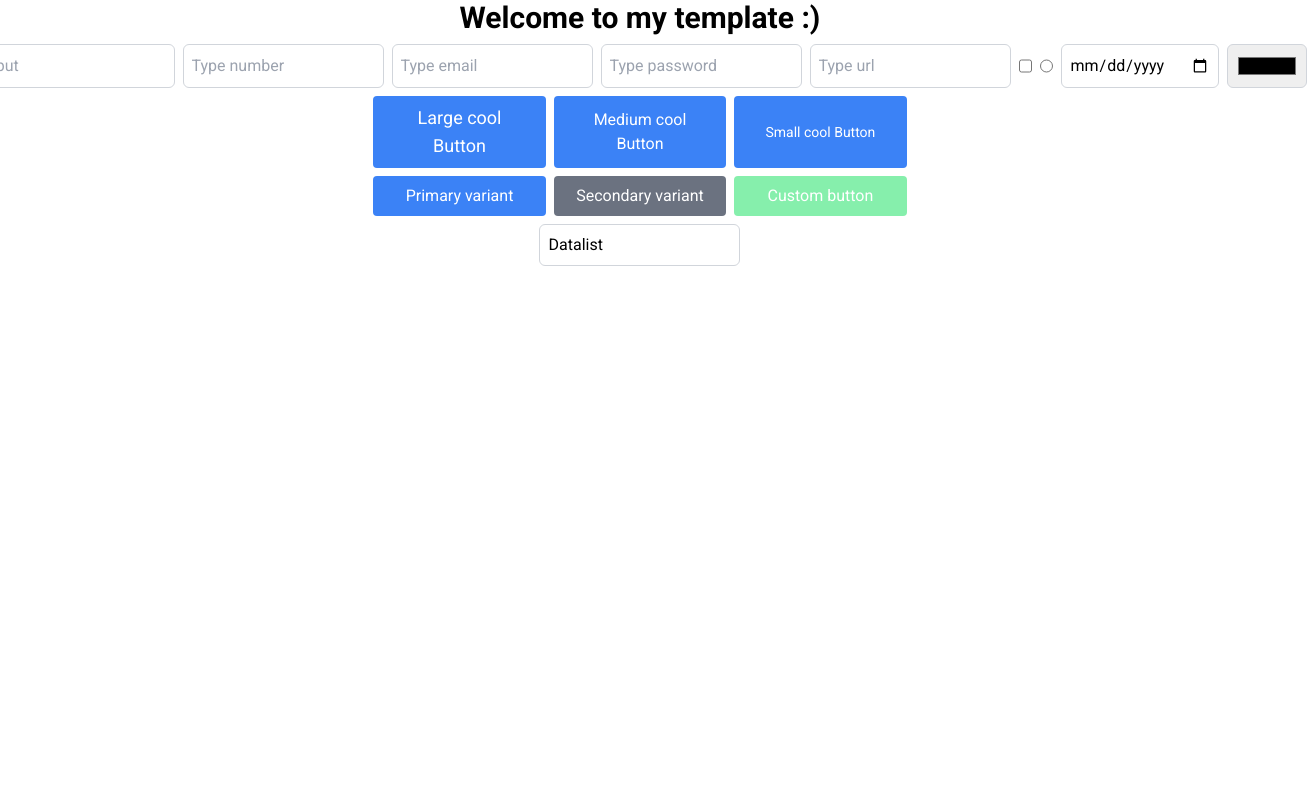
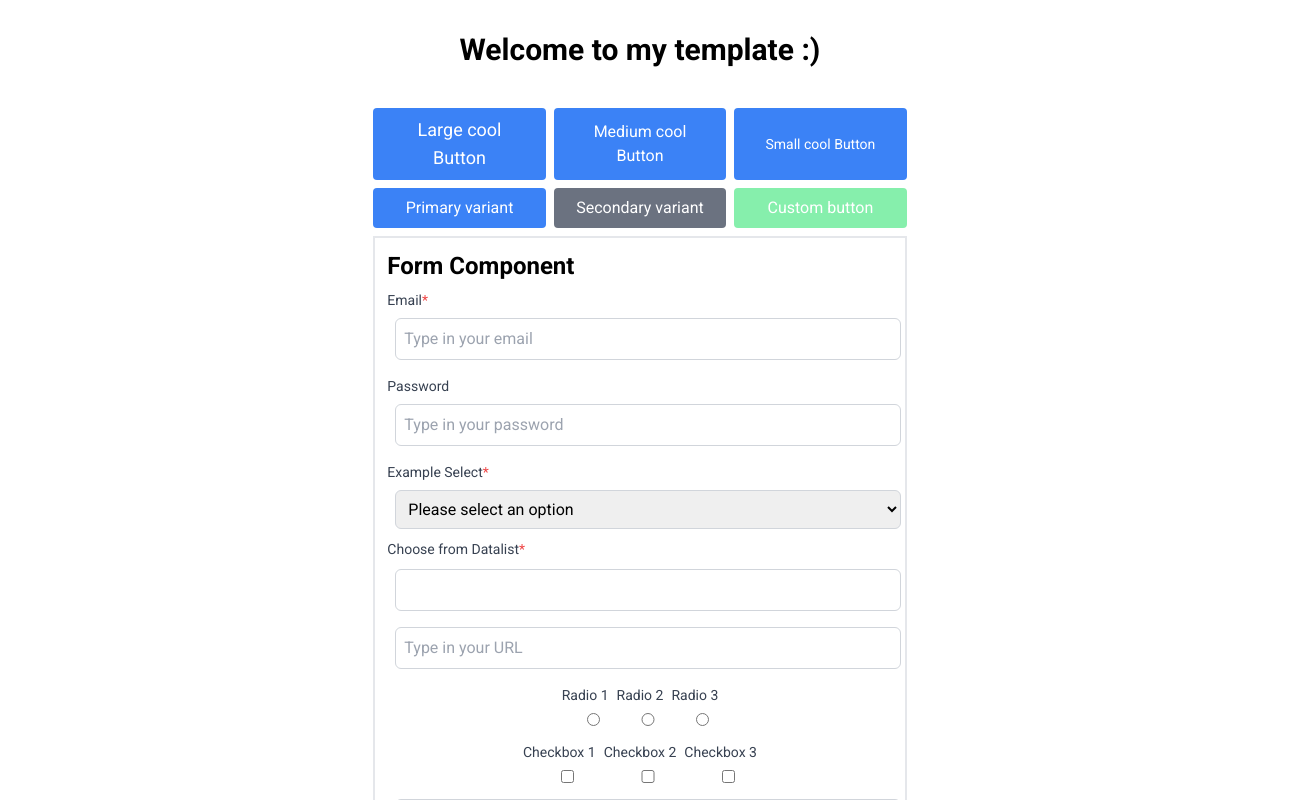
Before and after one commit to JacqueEvanderVentura/react-ts-template, a React (Vite) app: page / in a window 1280 px wide. Shown: the top 800 px of the page, 1307 px wide, since content can reach past the window. Built offline with nearby package versions, Linux system fonts and the light colour scheme.

Commit message:
refactor(components/react-hook-form): major refactoring <see details> - react-hook-form added - - now input, select and datalist work with said library - added snackbar library

```diff
--- a/src/App.tsx
+++ b/src/App.tsx
@@ -1,59 +1,142 @@
-import { useState, ChangeEvent } from "react";
 import "./App.scss";
-import { Button, Input, Heading, Datalist } from "./components";
+
+import { useSnackbar } from "notistack";
+
+import { Button, Input, Heading, Datalist, Select } from "./components";
+import { useForm } from "react-hook-form";
 
 function App() {
-	const [datalistValue, setDatalistValue] = useState<string | number>();
-	function handleDatalistChange(e: ChangeEvent<HTMLInputElement>) {
-		e.preventDefault();
+	const {
+		register,
+		handleSubmit,
+		formState: { errors },
+	} = useForm();
 
-		setDatalistValue(e.target.value);
+	const { enqueueSnackbar } = useSnackbar();
+
+	function handleOnSubmitForm(formState: Record<string, any>) {
+		console.info(formState);
+		const content = (
+			<div>
+				{Object.entries(formState).map(([key, value]) => (
+					<div key={key + value + Date.now()}>
+						{key}: {String(value)}
+					</div>
+				))}
+			</div>
+		);
+
+		enqueueSnackbar(content, {
+			variant: "success",
+			autoHideDuration: 5000,
+		});
 	}
 
 	return (
+		<div>
 			<div className="flex flex-col justify-center items-center w-full">
-			<div className="flex flex-col justify-center items-center w-5/12  gap-2">
-				<Heading level="h2">Welcome to my template :)</Heading>
-				<div className="flex flex-row gap-2">
-					<Input placeholder="Input" type="text" />
-					<Input placeholder="Type number" type="number" />
-					<Input placeholder="Type email" type="email" />
-					<Input placeholder="Type password" type="password" />
-					<Input placeholder="Type url" type="url" />
-					<Input type="checkbox" />
-					<Input type="radio" />
-					<Input type="date" />
-					<Input className="w-20 h-11" type="color" />
-				</div>
+				<div className="flex flex-col justify-center items-center w-5/12 gap-2">
+					<Heading level="h2" className="my-8">
+						Welcome to my template :)
+					</Heading>
+
 					<div className="grid grid-cols-3 gap-2">
 						<Button textSize="large">Large cool Button</Button>
 						<Button textSize="medium">Medium cool Button</Button>
 						<Button textSize="small">Small cool Button</Button>
-
 						<Button textSize="medium" variant="primary">
 							Primary variant
 						</Button>
 						<Button textSize="medium" variant="secondary">
 							Secondary variant
 						</Button>
-					<Button
-						textSize="medium"
-						className="bg-green-300 hover:bg-green-500 active:bg-green-800 text-black"
-					>
+						<Button textSize="medium" className="bg-green-300 hover:bg-green-500 active:bg-green-800 text-black">
 							Custom button
 						</Button>
 					</div>
-				<div className="flex flex-row gap-3">
+					<div className="w-full h-full border-3 border-black  ">
+						<form onSubmit={handleSubmit(handleOnSubmitForm)} className="border-2 w-full p-3">
+							<Heading level="h3">Form Component</Heading>
+							<Input
+								label="Email"
+								type="email"
+								name="email"
+								placeholder="Type in your email"
+								register={register("email")}
+								errors={errors}
+							/>
+							<Input
+								label="Password"
+								type="password"
+								name="password"
+								placeholder="Type in your password"
+								register={register("password")}
+							/>
+							{errors.password && <span>This field is required</span>}
+							<Select
+								name="exampleSelect"
+								label="Example Select"
+								defaultValue="Please select an option"
+								register={register}
+								errors={errors}
+								required
+							>
+								<option>lorei lorai</option>
+								<option>como tan mushasho</option>
+								<option value="bien">lo veo muy</option>
+							</Select>
 							<Datalist
-						selectedValue={datalistValue ?? "Datalist"}
-						onChange={handleDatalistChange}
+								register={register}
+								required
+								name="datalist"
+								label="Choose from Datalist"
+								errors={errors}
 							>
-						<option value="Datalist">From my component library</option>
-						<option value="Value">Abc</option>
-						<option value="Arroz">Plato típico</option>
-						<option value="Soda">Beverage</option>
-						<option value="Mismo value y label">Mismo value y label</option>
+								<option>Option 1</option>
+								<option>Lotion 1</option>
+								<option value="option2">Option 2</option>
 							</Datalist>
+							<Input register={register("URL")} name="URL" placeholder="Type in your URL" type="url" />
+							<div className="flex flex-row justify-center gap-2">
+								<Input
+									type="radio"
+									name="radioGroup"
+									value="radio1"
+									register={register("radioGroup")}
+									label="Radio 1"
+								/>
+
+								<Input
+									type="radio"
+									name="radioGroup"
+									value="radio2"
+									register={register("radioGroup")}
+									label="Radio 2"
+								/>
+
+								<Input
+									type="radio"
+									name="radioGroup"
+									value="radio3"
+									register={register("radioGroup")}
+									label="Radio 3"
+								/>
+							</div>
+
+							<div className="flex flex-row justify-center gap-2">
+								<Input type="checkbox" name="checkbox1" register={register("checkbox1")} label="Checkbox  1" />
+
+								<Input type="checkbox" name="checkbox2" register={register("checkbox2")} label="Checkbox  2" />
+
+								<Input type="checkbox" name="checkbox3" register={register("checkbox3")} label="Checkbox  3" />
+							</div>
+							<Input register={register("date")} name="date" type="date" />
+							<Input register={register("color")} name="color" className="w-20 h-20" type="color" />
+							<div className="flex flex-row justify-end gap-2">
+								<Button type="submit">Submit</Button>
+							</div>
+						</form>
+					</div>
 				</div>
 			</div>
 		</div>
--- a/src/components/Datalist/index.tsx
+++ b/src/components/Datalist/index.tsx
@@ -1,34 +1,59 @@
 import React, { ReactNode } from "react";
 import classNames from "classnames";
-
+import { FieldValues, UseFormRegister, DeepMap, FieldError } from "react-hook-form";
+import { Typography } from "../";
 interface DataListProps extends React.InputHTMLAttributes<HTMLInputElement> {
-	selectedValue?: string | number;
 	className?: string;
 	children: ReactNode;
+	register: UseFormRegister<any>;
+	name: string;
+	label?: string;
+	required?: boolean;
+	errors?: DeepMap<FieldValues, FieldError>;
 }
 
 const DataList: React.FC<DataListProps> = ({
-	selectedValue,
-	onChange,
 	className,
 	children,
+	register,
+	name,
+	label,
+	required = false,
+	errors,
 	...rest
 }) => {
-	const dataListClasses = classNames(
-		"border border-gray-300 rounded-md p-2",
-		className,
-	);
+	const dataListClasses = classNames("border border-gray-300 rounded-md p-2 m-2 w-full h-full", className);
+
+	const validationRule = (value: string) => value.trim() !== "" || "This field is required";
+
+	const registerRequirementHandler = required
+		? register(name, {
+				validate: validationRule || undefined,
+			})
+		: register(name, { required: false });
 
 	return (
+		<div>
+			{label && (
+				<label className="mt-2 text-sm text-gray-700" htmlFor={name}>
+					{label}
+					{required && <span className="text-red-500">*</span>}
+				</label>
+			)}
 			<div className={dataListClasses}>
 				<input
 					list="datalistOptions"
-				value={selectedValue}
-				onChange={onChange}
-				className="w-full"
+					{...registerRequirementHandler}
+					className="w-full outline-none bg-transparent"
 					{...rest}
 				/>
 				<datalist id="datalistOptions">{children}</datalist>
+			</div>
+			{errors && errors[name] && (
+				<Typography size="xs" variant="warning">
+					{errors[name].message}
+				</Typography>
+			)}
 		</div>
 	);
 };
--- a/src/components/Form/index.tsx
+++ b/src/components/Form/index.tsx
@@ -1,19 +1,50 @@
-import React, { FC, FormEvent } from 'react';
-import classNames from 'classnames';
+import React, { useState, ReactNode } from "react";
+import { Button, Input, Select, Datalist } from "../../components";
 
 interface FormProps {
- onSubmit?: (event: FormEvent<HTMLFormElement>) => void;
- className?: string;
+	initialValue: Record<string, any>;
+	onSubmit: (data: any) => void;
+	children: ReactNode;
+	submitButtonText?: string;
 }
 
-const Form: FC<FormProps> = ({ onSubmit, className, children }) => {
- const formClasses = classNames('space-y-4', className);
+const Form: React.FC<FormProps> = ({ initialValue, onSubmit, children, submitButtonText = "Submit" }) => {
+	const [formState, setFormState] = useState(initialValue);
 
- return (
-    <form onSubmit={onSubmit} className={formClasses}>
-      {children}
-    </form>
- );
+	const handleChange = (e: React.ChangeEvent<HTMLInputElement | HTMLSelectElement | HTMLTextAreaElement>) => {
+		setFormState({ ...formState, [e.target.name]: e.target.value });
+	};
+
+	const handleSubmit = (e: React.FormEvent<HTMLFormElement>) => {
+		e.preventDefault();
+		onSubmit(formState);
+	};
+
+	return (
+		<form onSubmit={handleSubmit} className="space-y-4">
+			{React.Children.map(children, (child) => {
+				if (React.isValidElement(child)) {
+					if (child.type === Input) {
+						return React.cloneElement(child, {
+							onChange: handleChange,
+						} as React.InputHTMLAttributes<HTMLInputElement>);
+					} else if (child.type === Select || child.type === Datalist) {
+						return React.cloneElement(child, {
+							onChange: handleChange,
+						} as React.SelectHTMLAttributes<HTMLSelectElement>);
+					} else if (child.type === "textarea") {
+						return React.cloneElement(child, {
+							onChange: handleChange,
+						} as React.TextareaHTMLAttributes<HTMLTextAreaElement>);
+					}
+				}
+				return child;
+			})}
+			<Button type="submit" className="bg-blue-500 text-white px-4 py-2 rounded">
+				{submitButtonText}
+			</Button>
+		</form>
+	);
 };
 
 export default Form;
--- a/src/components/Heading/index.tsx
+++ b/src/components/Heading/index.tsx
@@ -7,11 +7,7 @@ interface HeadingProps {
 	className?: string;
 }
 
-const Heading: React.FC<HeadingProps> = ({
-	level = "h1",
-	children,
-	className,
-}) => {
+const Heading: React.FC<HeadingProps> = ({ level = "h1", children, className }) => {
 	const TagName = level;
 
 	const headingStyles = {
--- a/src/components/Input/index.tsx
+++ b/src/components/Input/index.tsx
@@ -1,28 +1,36 @@
-import React from "react";
+import { InputHTMLAttributes, FC } from "react";
 import classNames from "classnames";
+import { FieldValues, UseFormRegisterReturn, DeepMap, FieldError } from "react-hook-form";
 
-// interface InputProps {
-// id?: string;
-// name?: string;
-// type?: string;
-// value?: string;
-// placeholder?: string;
-// onChange?: (event: React.ChangeEvent<HTMLInputElement>) => void;
-// onClick?: () => void;
-// className?: string;
-// }
+import { Typography } from "../";
 
-interface InputProps extends React.InputHTMLAttributes<HTMLInputElement> {
+interface InputProps extends InputHTMLAttributes<HTMLInputElement> {
 	className?: string;
+	name: string;
+	label?: string;
+	register: UseFormRegisterReturn<any>;
+	required?: boolean;
+	errors?: DeepMap<FieldValues, FieldError>;
 }
 
-const Input: React.FC<InputProps> = ({ className, ...rest }) => {
-	const inputClasses = classNames(
-		"border border-gray-300 rounded-md p-2",
-		className,
+const Input: FC<InputProps> = ({ className, name, label, register, required, errors, ...rest }) => {
+	const inputClasses = classNames("border border-gray-300 rounded-md p-2 m-2 w-full", className);
+	return (
+		<div className="flex flex-col">
+			{label && (
+				<label className="mt-2 text-sm text-gray-700" htmlFor={name}>
+					{label}
+					{errors && <span className="text-red-500">*</span>}
+				</label>
+			)}
+			<input {...register} {...rest} className={inputClasses} />
+			{errors && errors[name] && (
+				<Typography size="xs" variant="warning">
+					*This field is required
+				</Typography>
+			)}
+		</div>
 	);
-
-	return <input {...rest} className={inputClasses} />;
 };
 
 export default Input;
--- a/src/components/Select/index.tsx
+++ b/src/components/Select/index.tsx
@@ -1,34 +1,62 @@
-import React from 'react';
-import classNames from 'classnames';
-
-interface SelectOption {
- value: string;
- label: string;
+import React from "react";
+import classNames from "classnames";
+import { FieldValues, UseFormRegister, DeepMap, FieldError } from "react-hook-form";
+import { Typography } from "../";
+interface SelectProps extends React.SelectHTMLAttributes<HTMLSelectElement> {
+	className?: string;
+	children: React.ReactNode;
+	register: UseFormRegister<any>;
+	name: string;
+	label?: string;
+	defaultValue?: string | number;
+	required?: boolean;
+	errors?: DeepMap<FieldValues, FieldError>;
 }
 
-interface SelectProps {
- options: SelectOption[];
- selectedValue?: string;
- onChange?: (event: React.ChangeEvent<HTMLSelectElement>) => void;
- className?: string;
-}
+const Select: React.FC<SelectProps> = ({
+	className,
+	children,
+	register,
+	name,
+	label,
+	defaultValue,
+	required = false,
+	errors,
+	...rest
+}) => {
+	const selectClasses = classNames("border border-gray-300 rounded-md p-2 m-2 w-full h-full", className);
 
-const Select: React.FC<SelectProps> = ({ options, selectedValue, onChange, className }) => {
- const selectClasses = classNames('border border-gray-300 rounded-md p-2', className);
+	const validationRule = (value: string) => value !== "Please select an option" || "This field is required";
 
- return (
-    <select
-      value={selectedValue}
-      onChange={onChange}
-      className={selectClasses}
-    >
-      {options.map((option) => (
-        <option key={option.value} value={option.value}>
-          {option.label}
-        </option>
-      ))}
-    </select>
- );
+	const registerRequirementHandler = required
+		? register(name, {
+				validate: validationRule || undefined,
+			})
+		: register(name, { required: false });
+
+	return (
+		<div className="flex flex-col">
+			{label && (
+				<label className="mt-2 text-sm text-gray-700" htmlFor={name}>
+					{label}
+					{required && <span className="text-red-500">*</span>}
+				</label>
+			)}
+			<select defaultValue={defaultValue} className={selectClasses} {...registerRequirementHandler} {...rest}>
+				{defaultValue && (
+					<option value={defaultValue} disabled>
+						{defaultValue}
+					</option>
+				)}
+				{children}
+			</select>
+			{errors && errors[name] && (
+				<Typography size="xs" variant="warning">
+					{errors[name].message}
+				</Typography>
+			)}
+		</div>
+	);
 };
 
 export default Select;
--- a/src/components/Textarea/index.tsx
+++ b/src/components/Textarea/index.tsx
@@ -1,5 +1,5 @@
-import React from 'react';
-import classNames from 'classnames';
+import React from "react";
+import classNames from "classnames";
 
 interface TextAreaProps {
 	id?: string;
@@ -11,7 +11,7 @@ interface TextAreaProps {
 }
 
 const TextArea: React.FC<TextAreaProps> = ({ id, name, value, placeholder, onChange, className }) => {
- const textAreaClasses = classNames('border border-gray-300 rounded-md p-2', className);
+	const textAreaClasses = classNames("border border-gray-300 rounded-md p-2", className);
 
 	return (
 		<textarea
--- a/src/components/index.ts
+++ b/src/components/index.ts
@@ -5,3 +5,4 @@ export { default as Heading } from "./Heading";
 export { default as Input } from "./Input";
 export { default as Select } from "./Select";
 export { default as Textarea } from "./Textarea";
+export { default as Typography } from "./Typography";
--- a/src/main.tsx
+++ b/src/main.tsx
@@ -1,9 +1,18 @@
 import React from "react";
 import ReactDOM from "react-dom/client";
 import App from "./App.tsx";
+import { SnackbarProvider } from "notistack";
 
 ReactDOM.createRoot(document.getElementById("root")!).render(
 	<React.StrictMode>
-		<App />
+		<SnackbarProvider
+			maxSnack={3}
+			anchorOrigin={{
+				vertical: "top",
+				horizontal: "right",
+			}}
+		>
+			<App />
+		</SnackbarProvider>
 	</React.StrictMode>,
 );
```
Also changed, not shown: src/components/Button/index.tsx (+3 -12 lines), src/components/Typography/index.tsx (added, +42 -0 lines). Lines whose indentation alone changed are shown as unchanged.
